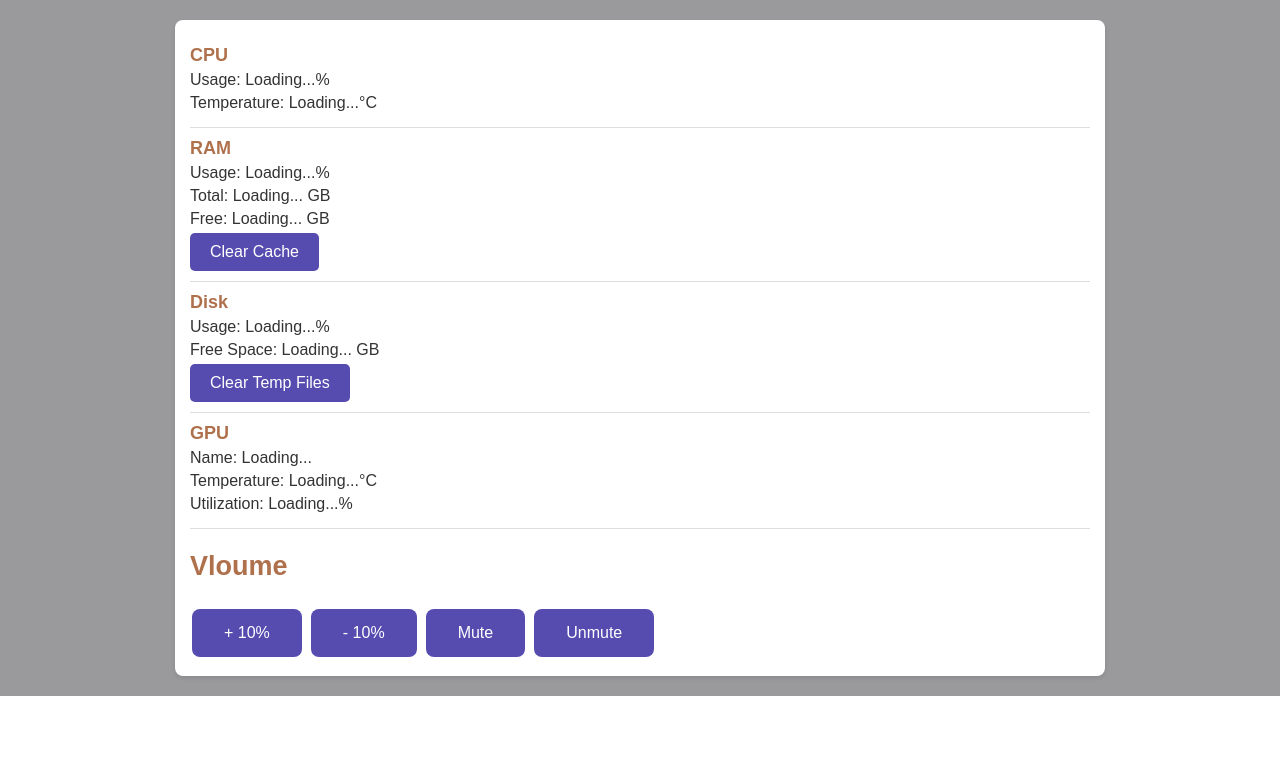
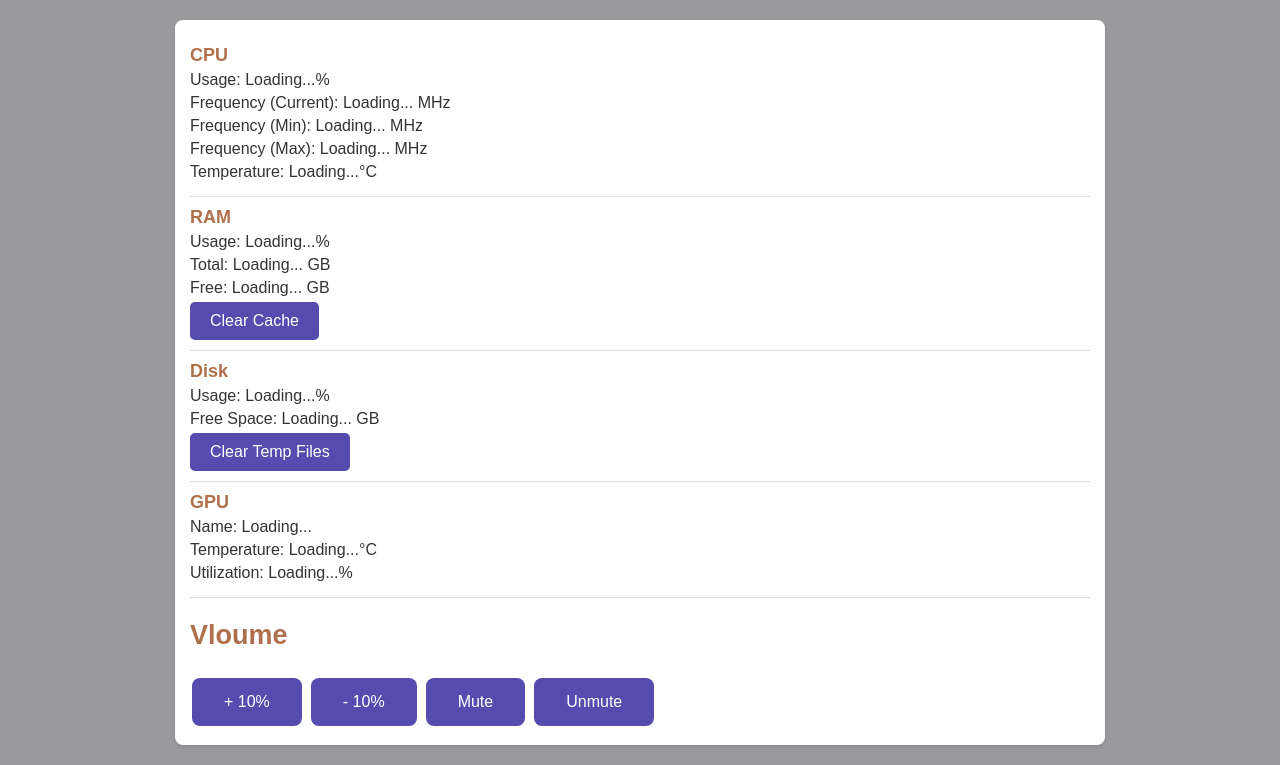
Before and after one commit to Samer-Ismael/PC-Gaming-App, a Flask app: template templates/index.html in a window 1280 px wide. Shown: the part 110-875 px from the top of the page. Before the commit the page ends 806 px from the top, so only its background shows below. Run offline with Flask 3, Linux system fonts and the light colour scheme; the template is opened without the code that fills it, so the values that code supplies are empty; parts of the project's set-up code (start-up, migrations or seed data) failed here and were passed over.

Commit message:
adding more cpu info

```diff
--- a/app.py
+++ b/app.py
@@ -60,6 +60,10 @@
 def metrics():
     try:
         cpu_usage = psutil.cpu_percent(interval=1)
+        cpu_freq = psutil.cpu_freq()
+        current = cpu_freq.current
+        min = cpu_freq.min
+        max = cpu_freq.max
         ram_metrics = get_ram_metrics()
         disk_metrics = get_disk_metrics()
         gpu_metrics = get_gpu_metrics()
@@ -67,6 +71,9 @@
         return jsonify({
             "cpu": {
                 "usage": cpu_usage,
+                "Frequency-curent": current,
+                "Frequency-min": min,
+                "Frequency-max": max,
                 "temperature": get_cpu_temperature(),
             },
             "ram": ram_metrics,
@@ -76,7 +83,13 @@
     except Exception as e:
         print(f"Error fetching metrics: {e}")
         return jsonify({
-            "cpu": {"usage": "Unavailable", "temperature": "Unavailable"},
+            "cpu": {
+                "usage": "Unavailable",
+                "temperature": "Unavailable",
+                "frequency_current": "Unavailable",
+                "frequency_min": "Unavailable",
+                "frequency_max": "Unavailable"
+            },
             "ram": {"usage": "Unavailable", "total": "Unavailable", "free": "Unavailable"},
             "disk": {"usage": "Unavailable", "free_space": "Unavailable"},
             "gpu": {"name": "Unavailable", "temperature": "Unavailable", "utilization": "Unavailable"},
--- a/static/script.js
+++ b/static/script.js
@@ -5,6 +5,9 @@
         .then(response => response.json())
         .then(data => {
             document.getElementById('cpu-usage').textContent = data.cpu.usage;
+            document.getElementById('cpu-frequency-current').textContent = `${data.cpu["Frequency-curent"]}`;
+            document.getElementById('cpu-frequency-min').textContent = `${data.cpu["Frequency-min"]}`;
+            document.getElementById('cpu-frequency-max').textContent = `${data.cpu["Frequency-max"]}`;
             document.getElementById('cpu-temperature').textContent = data.cpu.temperature;
             document.getElementById('ram-usage').textContent = data.ram.usage;
             document.getElementById('ram-total').textContent = data.ram.total;
--- a/templates/index.html
+++ b/templates/index.html
@@ -14,6 +14,9 @@
         <div class="metric">
             <h2>CPU</h2>
             <p>Usage: <span id="cpu-usage">Loading...</span>%</p>
+            <p>Frequency (Current): <span id="cpu-frequency-current">Loading...</span> MHz</p>
+            <p>Frequency (Min): <span id="cpu-frequency-min">Loading...</span> MHz</p>
+            <p>Frequency (Max): <span id="cpu-frequency-max">Loading...</span> MHz</p>
             <p>Temperature: <span id="cpu-temperature">Loading...</span>°C</p>
         </div>
         <div class="metric">
```
